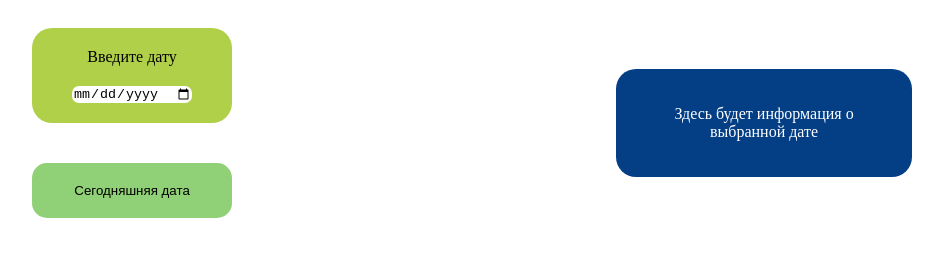
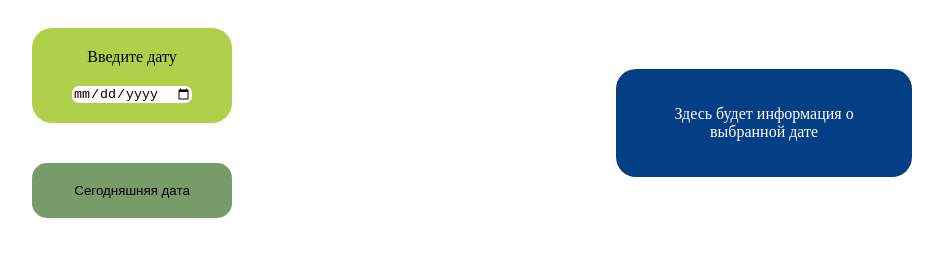
Before and after one commit to AlexDev04/ForDigitalDesign-dayInfo, a plain HTML site: page index.html in a window 1280 px wide. In both pictures the pointer is over the input "Сегодняшняя дата". Shown: the whole page, without its empty margins (178-1121 px from the left). Drawn offline with Linux system fonts and the light colour scheme.

```diff
--- a/style.css
+++ b/style.css
@@ -45,8 +45,12 @@
     background-color: #90d076;
     cursor: pointer;
     border-radius: 15px;
+    transition: background-color .4s linear;
 }
 
+#button:hover {
+    background-color: #789C69;
+}
 
 #output {
     padding: 20px;
```
Also changed, not shown: 1 other file.
